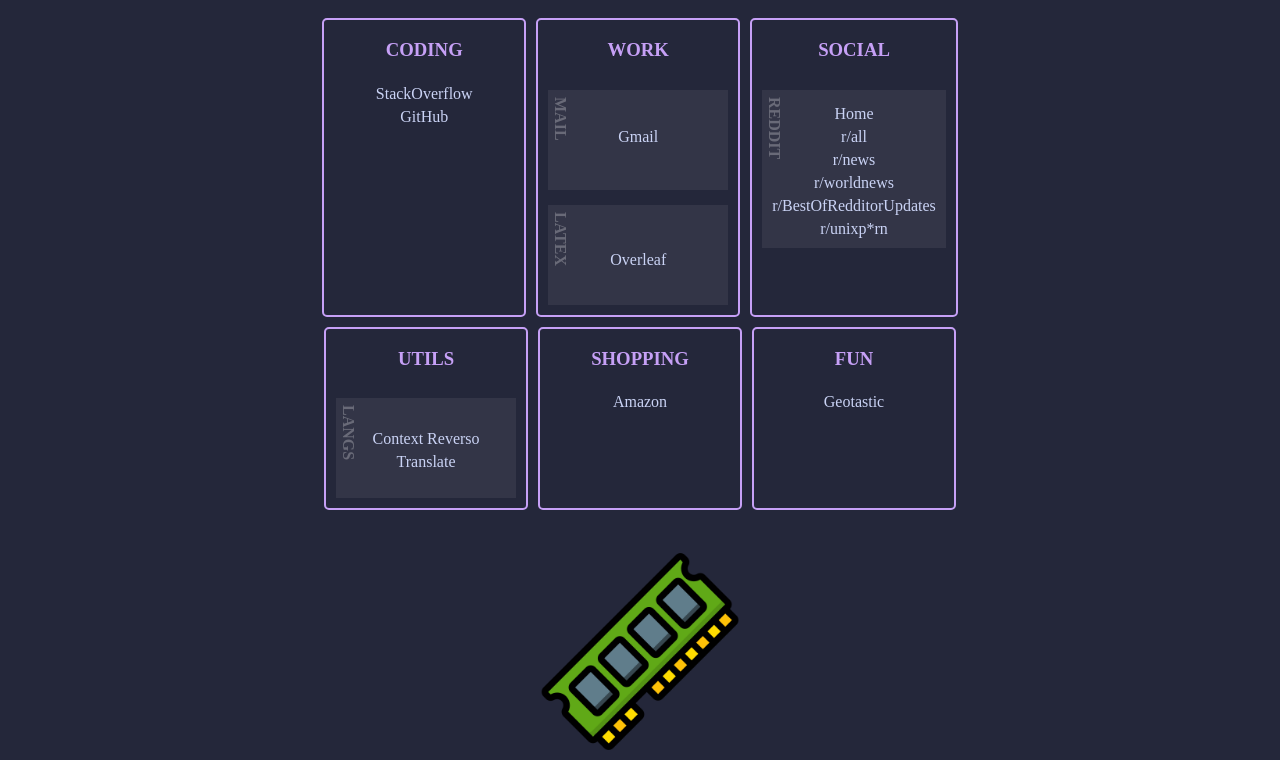
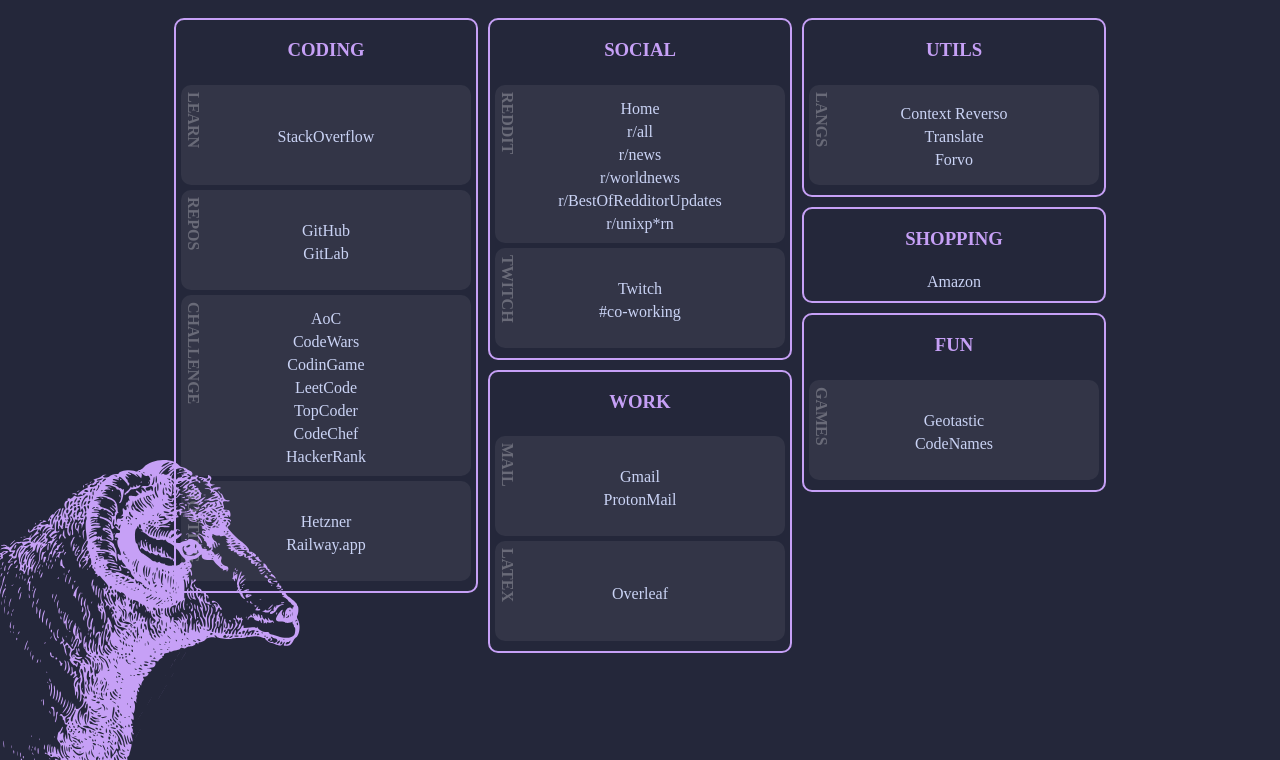
Before and after one commit to GuidoFe/ram-page, a plain HTML site: page index.html in a window 1280 px wide. Shown: the part 40-800 px from the top of the page. Drawn offline with Linux system fonts and the light colour scheme.

Commit message:
Update 2

```diff
--- a/index.html
+++ b/index.html
@@ -6,16 +6,24 @@
     </head>
     <body>
         <script>
-            function changeSheep(n=null) {
-                if (n == null) {
-                    n = Math.floor(Math.random() * 4);
-                }
-                img = document.getElementById("ram-image");
-                img.setAttribute("src", `./assets/sheep${n}.png`);
-                img.onclick = function() {changeSheep() };
-            }
+            //nSheep = null;
+            //totSheeps = 4;
+            //function changeSheep(n=null) {
+            //    if (n == null) {
+            //        nSheep = Math.floor(Math.random() * totSheeps);
+            //    }
+            //    img = document.getElementById("ram-image");
+            //    img.setAttribute("src", `./assets/sheep${nSheep}.png`);
+            //}
             window.onload = function() {
-                changeSheep();
+            //    changeSheep();
+            //    img.onclick = function() {
+            //        nSheep += 1;
+            //        if (nSheep == totSheeps) {
+            //            nSheep = 0;
+            //        }
+            //        changeSheep(nSheep)
+            //    };
             }
         </script>
         <main>
@@ -23,21 +31,29 @@
         <div id="main-container">
             <div class="column">
                 <h3>Coding</h3>
-                <a href="https://stackoverflow.com">StackOverflow</a>
-                <a href="https://github.com/">GitHub</a>
-            </div>
-            <div class="column">
-                <h3>Work</h3>
                 <div>
-                    <h4>Mail</h4>
-                    <div>
-                        <a href="https://gmail.com">Gmail</a>
-                        <a href="https://mail.protonmail.com"</a>
-                    </div>
+                    <h4>Learn</h4>
+                        <a href="https://stackoverflow.com">StackOverflow</a>
                 </div>
                 <div>
-                <h4>Latex</h4>
-                <a href="https://www.overleaf.com/">Overleaf</a>
+                    <h4>Repos</h4>
+                    <a href="https://github.com/">GitHub</a>
+                    <a href="https://gitlab.com">GitLab</a>
+                </div>
+                <div>
+                    <h4>Challenge</h4>
+                    <a href="https://adventofcode.com">AoC</a>
+                    <a href="https://www.codewars.com">CodeWars</a>
+                    <a href="https://www.codingame.com/start">CodinGame</a>
+                    <a href="https://leetcode.com">LeetCode</a>
+                    <a href="https://platform.topcoder.com/onboard">TopCoder</a>
+                    <a href="https://www.codechef.com">CodeChef</a>
+                    <a href="https://www.hackerrank.com">HackerRank</a>
+                </div>
+                <div>
+                    <h4>Hosting</h4>
+                    <a href="https://console.hetzner.cloud/projects">Hetzner</a>
+                    <a href="https://railway.app">Railway.app</a>
                 </div>
             </div>
             <div class="column">
@@ -51,6 +67,25 @@
                     <a href="https://www.reddit.com/r/bestofredditorupdates">r/BestOfRedditorUpdates</a>
                     <a href="https://www.reddit.com/r/unixporn">r/unixp*rn</a>
                 </div>
+                <div>
+                    <h4>Twitch</h4>
+                    <a href="https://www.twitch.tv/">Twitch</a>
+                    <a href="https://www.twitch.tv/directory/all/tags/0739209c-9ef5-4ae0-997c-ccbeb864ca61">#co-working</a>
+                </div>
+            </div>
+            <div class="column">
+                <h3>Work</h3>
+                <div>
+                    <h4>Mail</h4>
+                    <div>
+                        <a href="https://gmail.com">Gmail</a>
+                        <a href="https://mail.protonmail.com">ProtonMail</a>
+                    </div>
+                </div>
+                <div>
+                <h4>Latex</h4>
+                <a href="https://www.overleaf.com/">Overleaf</a>
+                </div>
             </div>
             <div class="column">
                 <h3>Utils</h3>
@@ -58,6 +93,7 @@
                 <h4>Langs</h4>
                 <a href="https://context.reverso.net/translation/">Context Reverso</a>
                 <a href="https://translate.google.com">Translate</a>
+                <a href="https://forvo.com">Forvo</a>
                 </div>
             </div>
             <div class="column">
@@ -66,10 +102,14 @@
             </div>
             <div class="column">
                 <h3>Fun</h3>
+                <div>
+                <h4>Games</h4>
                 <a href="https://geotastic.net">Geotastic</a>
+                <a href="https://codenames.game">CodeNames</a>
+                </div>
             </div>
         </div>
-        <img id="ram-image"/>
+        <img id="ram-image" src="./assets/MerinoRam.svg">
         </main>
     </body>
 </html>
--- a/style.css
+++ b/style.css
@@ -33,6 +33,7 @@
 html {
     height: 100%;
     margin: 0px;
+    overflow: 'hidden';
 }
 body {
     background-color: var(--background);
@@ -48,6 +49,8 @@
 main {
     text-align: center;
     height: 100%;
+    overflow: 'hidden';
+    margin: 0px;
 }
 
 a, a:hover {
@@ -58,21 +61,30 @@
 
 #main-container {
     display: flex;
-    flex-direction: row;
-    justify-content: center;
+    flex-direction: column;
+    justify-content: left;
     gap: 10px;
-    max-width: 60%;
-    margin: auto;
     flex-wrap: wrap;
+    align-items: flex-start;
+    align-content: center;
+    height: 80%;
+    overflow: 'hidden';
+    margin: 0px;
+    flex: 1;
+    margin-left: 0;
+    margin-right: 0;
 }
 
-#main-container > div {
+.column {
     display: flex;
+    flex-wrap: wrap;
     flex-direction: column;
-    min-width: 200px;
+    min-width: 300px;
     border: solid 2px var(--purple);
-    border-radius: 5px;
+    border-radius: 10px;
     padding-bottom: 10px;
+    overflow: hidden;
+    min-height: 0;
 }
 .column > div {
     display: flex;
@@ -80,12 +92,13 @@
     justify-content: center;
     position: relative;
     min-height: 80px;
-    padding: 10px;
+    padding: 10px 25px 10px 25px;
     border: solid 0px black;
+    border-radius: 10px;
     background-color: var(--surface-1);
-    margin: 10px 10px 0px 10px;
-    padding: 10px;
+    margin: 5px 5px 0px 5px;
     text-align: center;
+    overflow:hidden;
 }
 
 .column > div > div {
@@ -94,6 +107,7 @@
     justify-content: center;
     margin: auto;
     text-align: center;
+    overflow: hidden;
 
 }
 
@@ -111,13 +125,13 @@
     writing-mode: vertical-rl;
     color: var(--surface-4);
     text-transform: uppercase;
+    font-sieze: 20px;
 }
 
 #ram-image {
-    max-width: 200px;
+    width: 300px;
     position: absolute;
-    bottom: 10px;
-    left: 50%;
-    right: 50%;
-    transform: translateX(-50%);
+    left: 0px;
+    bottom: 0px;
+    overflow: hidden;
 }
```
Also changed, not shown: assets/MerinoRam.svg (added), assets/sheep2.png.
